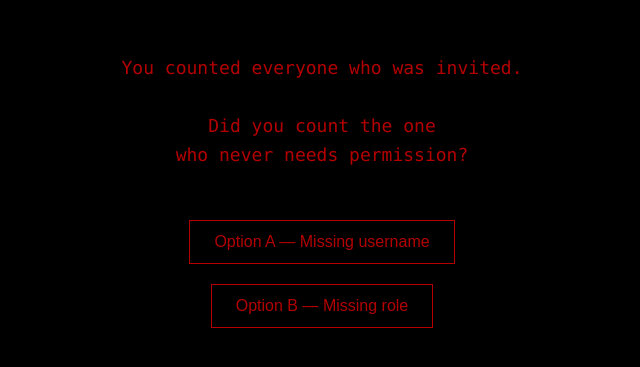
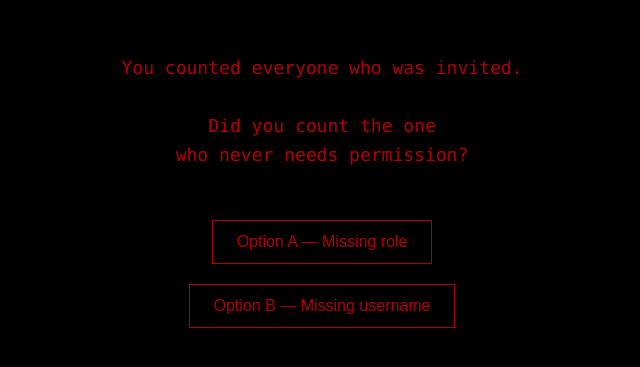
Before and after one commit to sanvisharma850/access-logs, a plain HTML site: page riddle.html in a window 1280 px wide. Shown: the part 213-580 px from the top of the page, without its empty margins (318-958 px from the left). Drawn offline with Linux system fonts and the light colour scheme.

Commit message:
Swap options A and B in riddle buttons

```diff
--- a/riddle.html
+++ b/riddle.html
@@ -51,8 +51,9 @@
     who never needs permission?
   </p>
 
-  <button onclick="wrong()">Option A — Missing username</button>
-  <button onclick="right()">Option B — Missing role</button>
+  <button onclick="right()">Option A — Missing role</button>
+  <button onclick="wrong()">Option B — Missing username</button>
+
 </div>
 
 <script>
```
